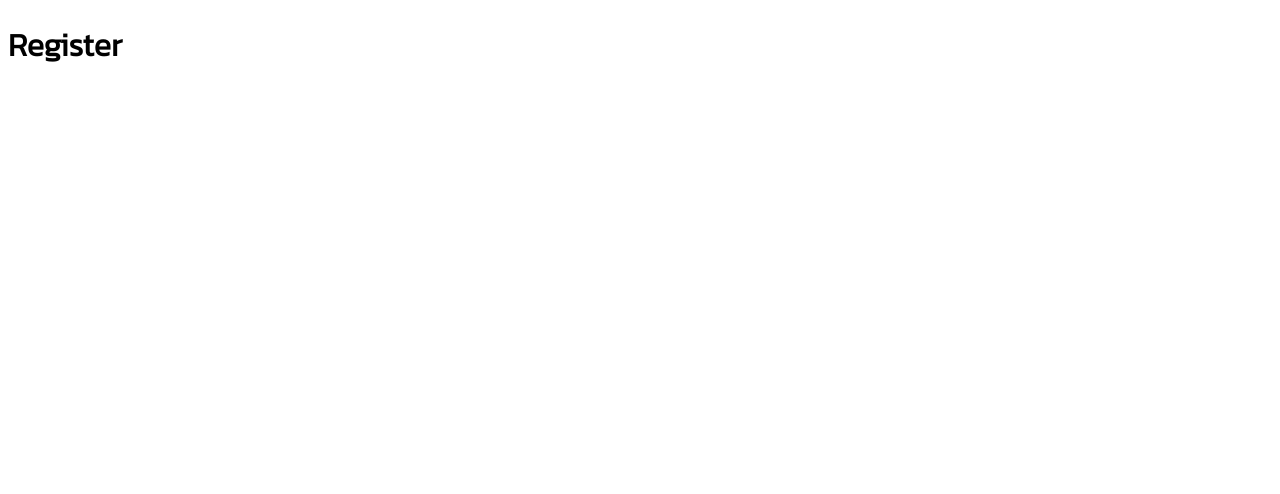
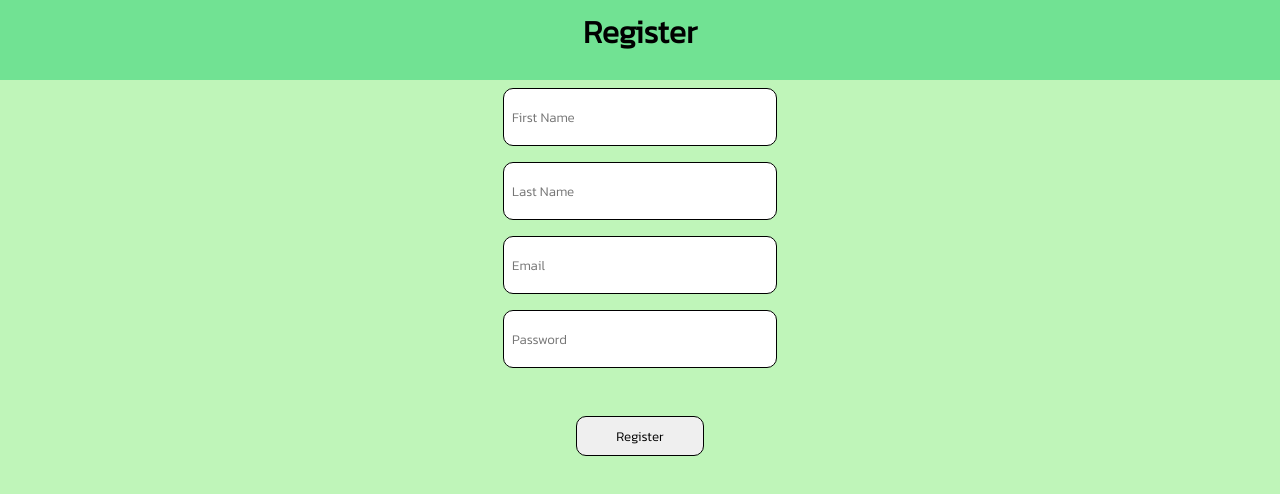
Before and after one commit to nonkulos/calendarapp, a React (Create React App) app: page /register in a window 1280 px wide. Shown: the top 494 px of the page. Built offline with nearby package versions, Linux system fonts and the light colour scheme.

Commit message:
Created and styled registration form. Styled other forms as well.

```diff
--- a/src/components/addEvent/newEventForm.jsx
+++ b/src/components/addEvent/newEventForm.jsx
@@ -2,21 +2,16 @@ const AddForm = () => {
     return (
         <form id = "new">
             <p>Date of Event:</p>
-            <input type="date" required/>
+            <input type="date" required className="widebar-input"/>
 
             <p>Event Name:</p>
-            <input type="text" required />
+            <input type="text" required className="widebar-input" placeholder = "Event"/>
 
             <br />
             <br />
 
-            <input type="submit" value = "Save"/>
+            <input type="submit" value = "Save" />
             <br />
-            <br />
-            <br />
-            <br />
-            <br />
-
             <small>You are currently logged in as guest</small>
         </form>
     )
--- a/src/components/login/loginForm.jsx
+++ b/src/components/login/loginForm.jsx
@@ -2,11 +2,11 @@ const LoginForm = () => {
     return (
         <form id = "login">
             <p>Username:</p>
-            <input type="text" required/>
+            <input type="text" required className="widebar-input"/>
             <br />
 
             <p>Password:</p>
-            <input type="password" required/>
+            <input type="password" required className="widebar-input"/>
             <br />
 
             <input type="submit" value="Log In"/>
@@ -15,11 +15,6 @@ const LoginForm = () => {
             <p>Don't have an account?</p>
             <a href = "register">Sign Up</a>
             <br />
-            <br />
-            <br />
-            <br />
-            <br />
-
             <small>You are currently logged in as guest</small>
         </form>
     )
--- /dev/null
+++ b/src/components/registration/registrationForm.jsx
@@ -0,0 +1,17 @@
+const RegisterForm = () => {
+  return (
+    <form >
+        <input type="text" placeholder="First Name" className="registrationInput"/>
+        <br />
+        <input type="text" placeholder="Last Name" className="registrationInput"/>
+        <br />
+        <input type="email" placeholder="Email" className="registrationInput"/>
+        <br />
+        <input type="password" placeholder="Password" className="registrationInput"/>
+        <br />
+        <input type="submit" value="Register" className="registrationInput"/>
+    </form>
+  );
+}
+
+export default RegisterForm;
--- a/src/components/settings/settingsForm.jsx
+++ b/src/components/settings/settingsForm.jsx
@@ -20,10 +20,6 @@ const SettingsForm = () => {
 
             <input type="submit" value="Save Changes"/>
             <br />
-            <br />
-            <br />
-            <br />
-            <br />
 
             <small>You are currently logged in as guest</small>
         </form>
--- a/src/index.css
+++ b/src/index.css
@@ -69,6 +69,31 @@
   margin: 10%;
   width: 4vw;
   height: 4vw;
+}
+
+.register-main-content {
+  display: flex;
+  flex-direction: column;
+  background-color: #bff5b9;
+  position: absolute;
+  left: 0vw;
+  top: 10vh;
+  width: 100vw;
+  height: 90vh;
+  align-items: center;
+  justify-items: center;
+  text-align: center;
+  z-index: -20;
+}
+
+.registrationInput {
+  border-radius: 10px;
+  border: 1px solid black;
+  padding: 1vh;
+  margin: 1vh;
+  height: 5vh;
+  width: 20vw;
+  font-family: "Kanit";
 }
 
 .sidebar {
@@ -171,6 +196,21 @@
   width: 95vw;
   height: 10vh;
   z-index: -20;
+  margin: 0;
+  padding: 0;
+}
+
+.registerTopbar {
+  text-align: center;
+  background-color: #71e293;
+  position: absolute;
+  left: 0vw;
+  top: 0vh;
+  width: 100vw;
+  height: 10vh;
+  z-index: -20;
+  margin: 0;
+  padding: 0;
 }
 
 @keyframes slidein {
@@ -211,6 +251,29 @@
 
 .reduce-widebar {
   animation: 0.5s normal 0s slideout;
+}
+
+.widebar-input {
+  border-radius: 10px;
+  border: 1px solid black;
+  padding: 1vh;
+  margin-top: 1vh;
+  margin-bottom: 1vh;
+  height: 2vh;
+  width: 10vw;
+  font-family: "Kanit";
+}
+
+input[type=submit] {
+  border-radius: 10px;
+  border: 1px solid black;
+  padding: 0.5vh;
+  margin-top: 5vh;
+  margin-bottom: 1vh;
+  height: 5vh;
+  width: 10vw;
+  font-family: "Kanit";
+  cursor: pointer;
 }
 
 .kanit-light {
@@ -355,4 +418,21 @@ tr:last-child td:last-child {
   border-bottom-right-radius: 30px;
 }
 
+small {
+  position: absolute;
+  font-size: x-small;
+  bottom: 2vh;
+}
+
+h1 {
+  text-align: center;
+  margin: 0.5vh;
+  padding: 0.5vh;
+}
+
+p {
+  margin-top: 2vh;
+  margin-bottom: 2vh;
+}
+
 /*# sourceMappingURL=index.css.map */
--- a/src/index.scss
+++ b/src/index.scss
@@ -43,3 +43,20 @@ tr:first-child td:last-child { border-top-right-radius: 30px; }
 
 tr:last-child td:first-child { border-bottom-left-radius: 30px; }
 tr:last-child td:last-child { border-bottom-right-radius: 30px; }
+
+small {
+    position: absolute;
+    font-size: x-small;
+    bottom: 2vh;
+}
+
+h1 {
+    text-align: center;
+    margin: 0.5vh;
+    padding: 0.5vh;
+}
+
+p {
+    margin-top: 2vh;
+    margin-bottom: 2vh;
+}
--- a/src/pages/register.jsx
+++ b/src/pages/register.jsx
@@ -1,8 +1,13 @@
+import RegisterForm from "../components/registration/registrationForm";
+
 const Register = () => {
   return (
     <>
-      <div>
+      <div class="topbar registerTopbar">
         <h1>Register</h1>
+      </div>
+      <div class="register-main-content">
+        <RegisterForm />
       </div>
     </>
   );
--- a/src/style-stuff/styles/main-content.scss
+++ b/src/style-stuff/styles/main-content.scss
@@ -71,3 +71,29 @@
         height: 4vw;
     }
 };
+
+.register-main-content {
+    display: flex;
+    flex-direction: column;
+    background-color: #bff5b9;
+    position: absolute;
+    left: 0vw;
+    top: 10vh;
+    width: 100vw;
+    height: 90vh;
+    align-items: center;
+    justify-items: center;
+    text-align: center;
+    z-index: -20;
+};
+
+
+.registrationInput {
+    border-radius: 10px;
+    border: 1px solid black;
+    padding: 1vh;
+    margin: 1vh;
+    height: 5vh;
+    width: 20vw;
+    font-family: "Kanit";
+}
--- a/src/style-stuff/styles/topbar.scss
+++ b/src/style-stuff/styles/topbar.scss
@@ -7,4 +7,18 @@
     width: 95vw;
     height: 10vh;
     z-index: -20;
+    margin: 0;
+    padding: 0;
 }
+.registerTopbar {
+    text-align: center;
+    background-color: #71e293;
+    position: absolute;
+    left: 0vw;
+    top: 0vh;
+    width: 100vw;
+    height: 10vh;
+    z-index: -20;
+    margin: 0;
+    padding: 0;
+}
--- a/src/style-stuff/styles/widebar.scss
+++ b/src/style-stuff/styles/widebar.scss
@@ -38,3 +38,26 @@
 .reduce-widebar {
     animation: 0.5s normal 0s slideout;
 }
+
+.widebar-input {
+    border-radius: 10px;
+    border: 1px solid black;
+    padding: 1vh;
+    margin-top: 1vh;
+    margin-bottom: 1vh;
+    height: 2vh;
+    width: 10vw;
+    font-family: "Kanit";
+}
+
+input[type="submit"] {
+    border-radius: 10px;
+    border: 1px solid black;
+    padding: 0.5vh;
+    margin-top: 5vh;
+    margin-bottom: 1vh;
+    height: 5vh;
+    width: 10vw;
+    font-family: "Kanit";
+    cursor: pointer;
+}
```
Also changed, not shown: 1 other file (tests, documents, lock files or other folders).
